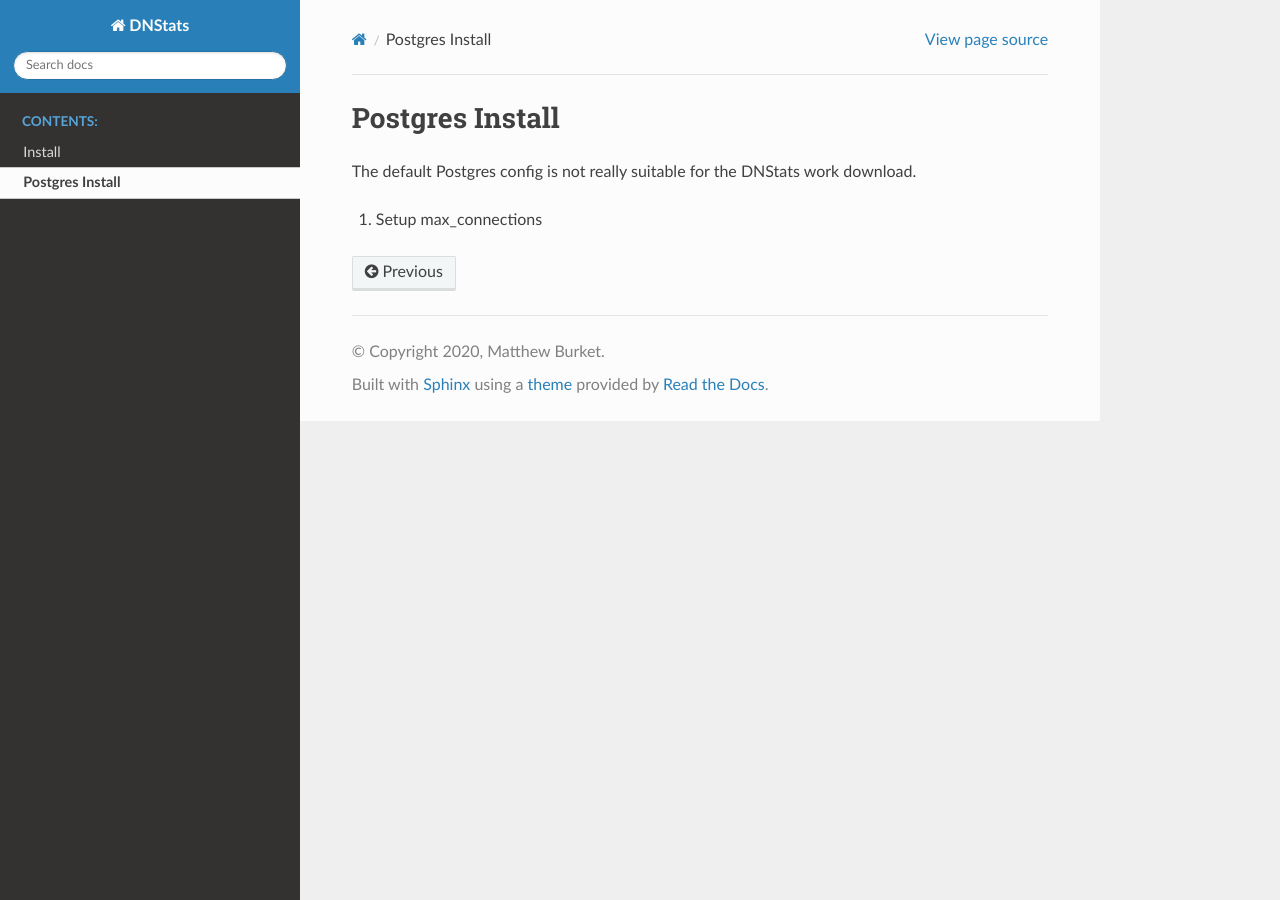
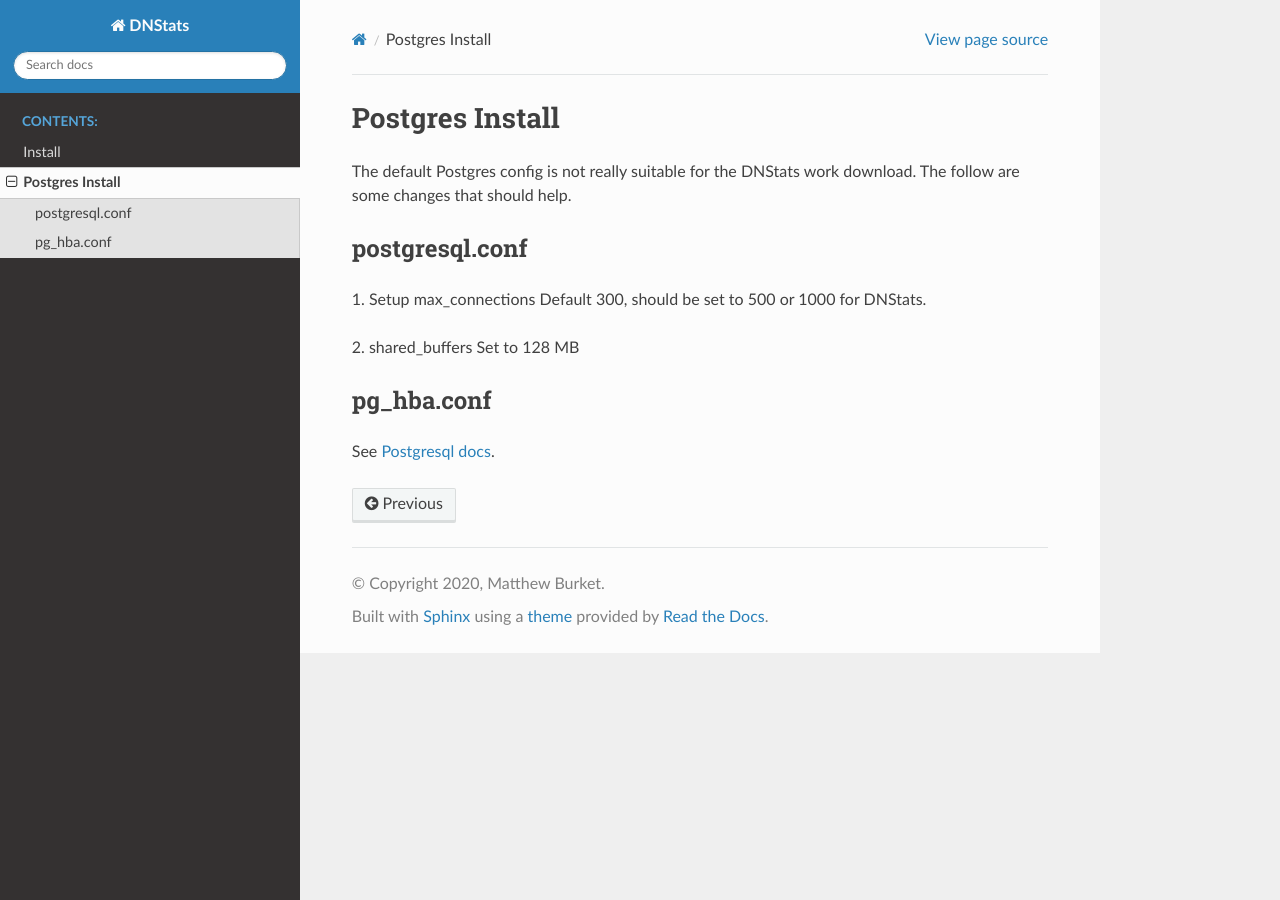
Before and after one commit to dnstats/dnstatsio, a Sphinx documentation site: the page built from docs/info/postgresql.rst, in a window 1280 px wide. Built offline with Sphinx 7.4.7 and the Read the Docs theme 2.0.0, drawn with Linux system fonts in a browser that asks for light colours.

Commit message:
Added more Postgres docs

```diff
--- a/docs/info/postgresql.rst
+++ b/docs/info/postgresql.rst
@@ -1,5 +1,17 @@
 Postgres Install
 ================
-The default Postgres config is not really suitable for the DNStats work download.
+The default Postgres config is not really suitable for the DNStats work download. The follow are some changes
+that should help.
 
-#. Setup max_connections
+
+postgresql.conf
+---------------
+1. Setup max_connections
+Default 300, should be set to 500 or 1000 for DNStats.
+
+2. shared_buffers
+Set to 128 MB
+
+pg_hba.conf
+-----------
+See `Postgresql docs <https://www.postgresql.org/docs/current/auth-pg-hba-conf.html>`_.
```
